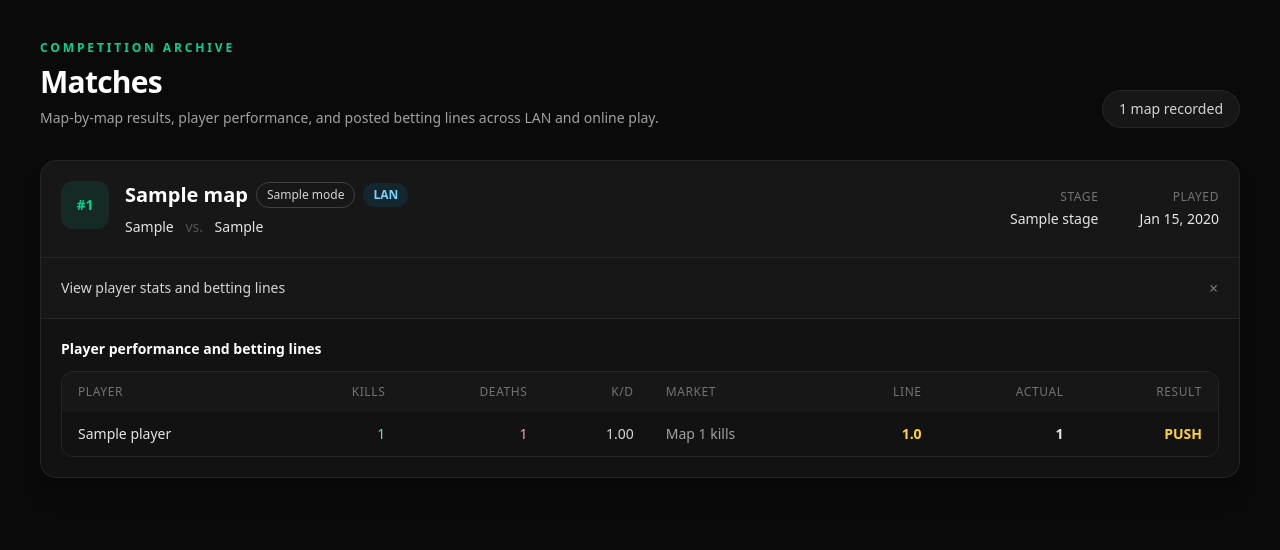
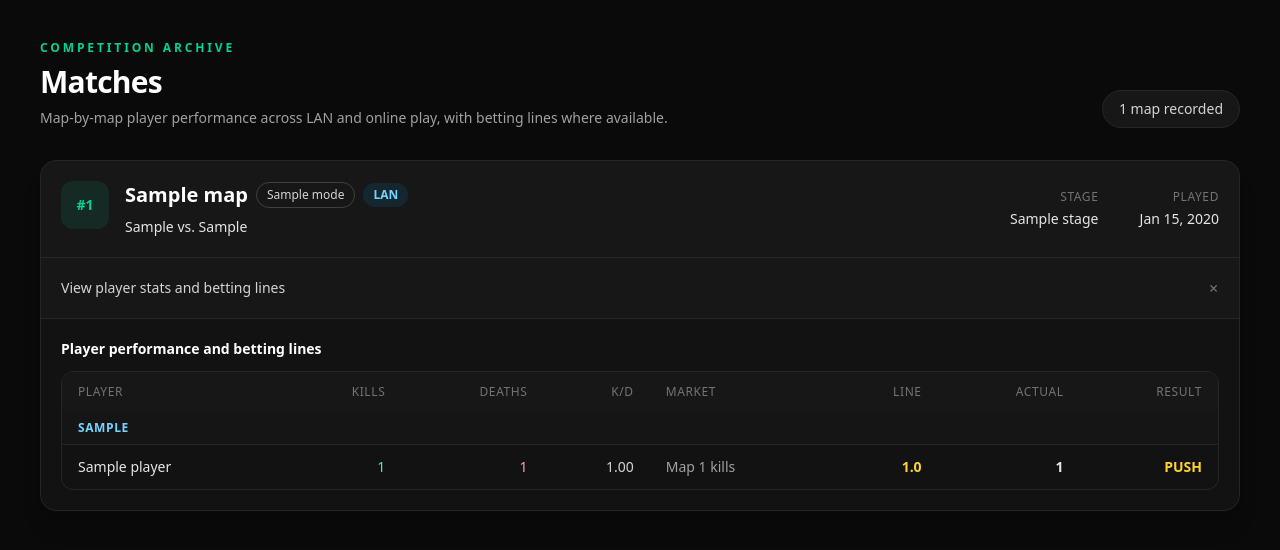
Before and after one commit to word-of-cod/woc, a Django app: page /matches/ in a window 1280 px wide, after a click that opens the changed part. Shown: the part 113-663 px from the top of the page. Run offline with Django 5.2, Linux system fonts and the light colour scheme; tables that the repository leaves empty hold one stand-in row (values such as "Sample post"); style sheets or scripts are compiled from the project's sources; some libraries are stand-ins or nearby versions.

Commit message:
whoops forgot to save these

```diff
--- a/woc-app/src/selectors.py
+++ b/woc-app/src/selectors.py
@@ -28,6 +28,7 @@ def get_game(*, game_id: int) -> Game:
 def recent_games(*, limit: int = 20) -> QuerySet[Game]:
     return (
         Game.objects
+        .filter(source_id__isnull=False)
         .select_related(
             'pool_entry',
             'pool_entry__stage',
@@ -45,6 +46,7 @@ def recent_games(*, limit: int = 20) -> QuerySet[Game]:
 def games_for_matches_page() -> QuerySet[Game]:
     return (
         Game.objects
+        .filter(source_id__isnull=False)
         .select_related(
             'pool_entry',
             'pool_entry__stage',
--- a/woc-app/src/templates/matches.html
+++ b/woc-app/src/templates/matches.html
@@ -9,11 +9,11 @@
             <p class="mb-2 text-xs font-semibold uppercase tracking-[0.24em] text-emerald-400">Competition archive</p>
             <h2 class="text-3xl font-bold tracking-tight text-white">Matches</h2>
             <p class="mt-2 max-w-2xl text-sm text-neutral-400">
-                Map-by-map results, player performance, and posted betting lines across LAN and online play.
+                Map-by-map player performance across LAN and online play, with betting lines where available.
             </p>
         </div>
         <div class="rounded-full border border-neutral-800 bg-neutral-900 px-4 py-2 text-sm text-neutral-300">
-            {{ games|length }} map{{ games|length|pluralize }} recorded
+            {{ total_games }} map{{ total_games|pluralize }} recorded
         </div>
     </div>
 
@@ -36,11 +36,7 @@
                             </span>
                         </div>
                         <p class="mt-2 text-sm text-neutral-400">
-                            <span class="font-medium text-neutral-200">
-                                {% if game.team_names %}{{ game.team_names|join:", " }}{% else %}Unknown team{% endif %}
-                            </span>
-                            <span class="mx-2 text-neutral-600">vs.</span>
-                            <span class="font-medium text-neutral-200">{{ game.opponent }}</span>
+                            <span class="font-medium text-neutral-200">{{ game.matchup_label }}</span>
                         </p>
                     </div>
                 </div>
@@ -61,12 +57,14 @@
 
             <details class="group">
                 <summary class="flex cursor-pointer list-none items-center justify-between px-5 py-4 text-sm font-medium text-neutral-300 transition hover:bg-neutral-800/50 hover:text-white">
-                    <span>View player stats and betting lines</span>
+                    <span>View player stats{% if game.has_betting_lines %} and betting lines{% endif %}</span>
                     <span class="text-lg text-neutral-500 transition group-open:rotate-45">+</span>
                 </summary>
 
                 <div class="border-t border-neutral-800 bg-neutral-950/40 p-5">
-                    <h4 class="mb-3 text-sm font-semibold text-white">Player performance and betting lines</h4>
+                    <h4 class="mb-3 text-sm font-semibold text-white">
+                        Player performance{% if game.has_betting_lines %} and betting lines{% endif %}
+                    </h4>
                     <div class="overflow-x-auto rounded-xl border border-neutral-800">
                         <table class="w-full text-left text-sm">
                             <thead class="bg-neutral-900 text-xs uppercase tracking-wider text-neutral-500">
@@ -75,50 +73,59 @@
                                     <th class="px-4 py-3 text-right font-medium">Kills</th>
                                     <th class="px-4 py-3 text-right font-medium">Deaths</th>
                                     <th class="px-4 py-3 text-right font-medium">K/D</th>
-                                    <th class="px-4 py-3 font-medium">Market</th>
-                                    <th class="px-4 py-3 text-right font-medium">Line</th>
-                                    <th class="px-4 py-3 text-right font-medium">Actual</th>
-                                    <th class="px-4 py-3 text-right font-medium">Result</th>
+                                    {% if game.has_betting_lines %}
+                                        <th class="px-4 py-3 font-medium">Market</th>
+                                        <th class="px-4 py-3 text-right font-medium">Line</th>
+                                        <th class="px-4 py-3 text-right font-medium">Actual</th>
+                                        <th class="px-4 py-3 text-right font-medium">Result</th>
+                                    {% endif %}
                                 </tr>
                             </thead>
                             <tbody class="divide-y divide-neutral-800">
-                                {% for row in game.player_rows %}
+                                {% for team_group in game.team_groups %}
+                                <tr class="bg-neutral-900/70">
+                                    <th colspan="{% if game.has_betting_lines %}8{% else %}4{% endif %}" scope="rowgroup" class="px-4 py-2 text-xs font-semibold uppercase tracking-wider text-sky-300">
+                                        {{ team_group.name }}
+                                    </th>
+                                </tr>
+                                {% for row in team_group.rows %}
                                 <tr>
                                     <td class="px-4 py-3 font-medium text-neutral-200">{{ row.player.name }}</td>
                                     <td class="px-4 py-3 text-right text-emerald-300">
-                                        {% if row.stat %}{{ row.stat.kills }}{% else %}â€”{% endif %}
+                                        {% if row.stat %}{{ row.stat.kills }}{% else %}&mdash;{% endif %}
                                     </td>
                                     <td class="px-4 py-3 text-right text-rose-300">
-                                        {% if row.stat %}{{ row.stat.deaths }}{% else %}â€”{% endif %}
+                                        {% if row.stat %}{{ row.stat.deaths }}{% else %}&mdash;{% endif %}
                                     </td>
                                     <td class="px-4 py-3 text-right text-neutral-300">
                                         {% if row.stat and row.stat.kill_death_ratio is not None %}
                                             {{ row.stat.kill_death_ratio|floatformat:2 }}
                                         {% else %}
-                                            â€”
+                                            &mdash;
                                         {% endif %}
                                     </td>
+                                    {% if game.has_betting_lines %}
                                     <td class="px-4 py-3 text-neutral-400">
                                         {% for item in row.lines %}
                                             <div{% if not forloop.last %} class="mb-1"{% endif %}>{{ item.line.get_market_display }}</div>
                                         {% empty %}
-                                            â€”
+                                            &mdash;
                                         {% endfor %}
                                     </td>
                                     <td class="px-4 py-3 text-right font-semibold text-amber-300">
                                         {% for item in row.lines %}
                                             <div{% if not forloop.last %} class="mb-1"{% endif %}>{{ item.line.line|floatformat:1 }}</div>
                                         {% empty %}
-                                            â€”
+                                            &mdash;
                                         {% endfor %}
                                     </td>
                                     <td class="px-4 py-3 text-right font-semibold text-neutral-200">
                                         {% for item in row.lines %}
                                             <div{% if not forloop.last %} class="mb-1"{% endif %}>
-                                                {% if item.actual_value is not None %}{{ item.actual_value }}{% else %}â€”{% endif %}
+                                                {% if item.actual_value is not None %}{{ item.actual_value }}{% else %}&mdash;{% endif %}
                                             </div>
                                         {% empty %}
-                                            â€”
+                                            &mdash;
                                         {% endfor %}
                                     </td>
                                     <td class="px-4 py-3 text-right font-semibold">
@@ -127,12 +134,14 @@
                                                 {{ item.outcome }}
                                             </div>
                                         {% empty %}
-                                            â€”
+                                            &mdash;
                                         {% endfor %}
                                     </td>
+                                    {% endif %}
                                 </tr>
+                                {% endfor %}
                                 {% empty %}
-                                <tr><td colspan="8" class="px-4 py-5 text-center text-neutral-500">No player data recorded.</td></tr>
+                                <tr><td colspan="{% if game.has_betting_lines %}8{% else %}4{% endif %}" class="px-4 py-5 text-center text-neutral-500">No player data recorded.</td></tr>
                                 {% endfor %}
                             </tbody>
                         </table>
@@ -147,5 +156,17 @@
         </div>
         {% endfor %}
     </div>
+
+    {% if page_obj.paginator.num_pages > 1 %}
+    <nav class="mt-8 flex items-center justify-center gap-3" aria-label="Matches pagination">
+        {% if page_obj.has_previous %}
+            <a href="?page={{ page_obj.previous_page_number }}" class="rounded-lg border border-neutral-700 bg-neutral-900 px-4 py-2 text-sm text-neutral-300 hover:border-neutral-600 hover:text-white">Previous</a>
+        {% endif %}
+        <span class="text-sm text-neutral-500">Page {{ page_obj.number }} of {{ page_obj.paginator.num_pages }}</span>
+        {% if page_obj.has_next %}
+            <a href="?page={{ page_obj.next_page_number }}" class="rounded-lg border border-neutral-700 bg-neutral-900 px-4 py-2 text-sm text-neutral-300 hover:border-neutral-600 hover:text-white">Next</a>
+        {% endif %}
+    </nav>
+    {% endif %}
 </section>
 {% endblock %}
--- a/woc-app/src/views.py
+++ b/woc-app/src/views.py
@@ -1,3 +1,4 @@
+from django.core.paginator import Paginator
 from django.shortcuts import render
 
 from .selectors import games_for_matches_page, recent_games
@@ -47,20 +48,30 @@ def dashboard(request):
 
 
 def matches(request):
-    games = games_for_matches_page()
+    paginator = Paginator(games_for_matches_page(), 25)
+    page_obj = paginator.get_page(request.GET.get('page'))
+    games = page_obj.object_list
 
     for game in games:
         stats = list(game.player_stats.all())
         lines_by_player = {}
-        for line in game.betting_lines.all():
+        betting_lines = list(game.betting_lines.all())
+        for line in betting_lines:
             lines_by_player.setdefault(line.player_id, []).append(line)
 
         game.team_names = sorted({stat.team for stat in stats})
-        game.player_rows = []
+        game.has_betting_lines = bool(betting_lines)
+        if len(game.team_names) > 1:
+            game.matchup_label = ' vs. '.join(game.team_names)
+        elif game.team_names:
+            game.matchup_label = f'{game.team_names[0]} vs. {game.opponent}'
+        else:
+            game.matchup_label = f'Unknown team vs. {game.opponent}'
+        rows_by_team = {}
 
         for stat in stats:
             player_lines = lines_by_player.pop(stat.player_id, [])
-            game.player_rows.append(
+            rows_by_team.setdefault(stat.team, []).append(
                 {
                     'player': stat.player,
                     'stat': stat,
@@ -72,7 +83,7 @@ def matches(request):
             )
 
         for remaining_lines in lines_by_player.values():
-            game.player_rows.append(
+            rows_by_team.setdefault('Team not recorded', []).append(
                 {
                     'player': remaining_lines[0].player,
                     'stat': None,
@@ -83,10 +94,20 @@ def matches(request):
                 }
             )
 
+        game.team_groups = [
+            {
+                'name': team_name,
+                'rows': rows_by_team[team_name],
+            }
+            for team_name in sorted(rows_by_team)
+        ]
+
     return render(
         request,
         'matches.html',
         {
             'games': games,
+            'page_obj': page_obj,
+            'total_games': paginator.count,
         },
     )
```
Also changed, not shown: woc-app/src/tests/test_views.py (+20 -0 lines).
